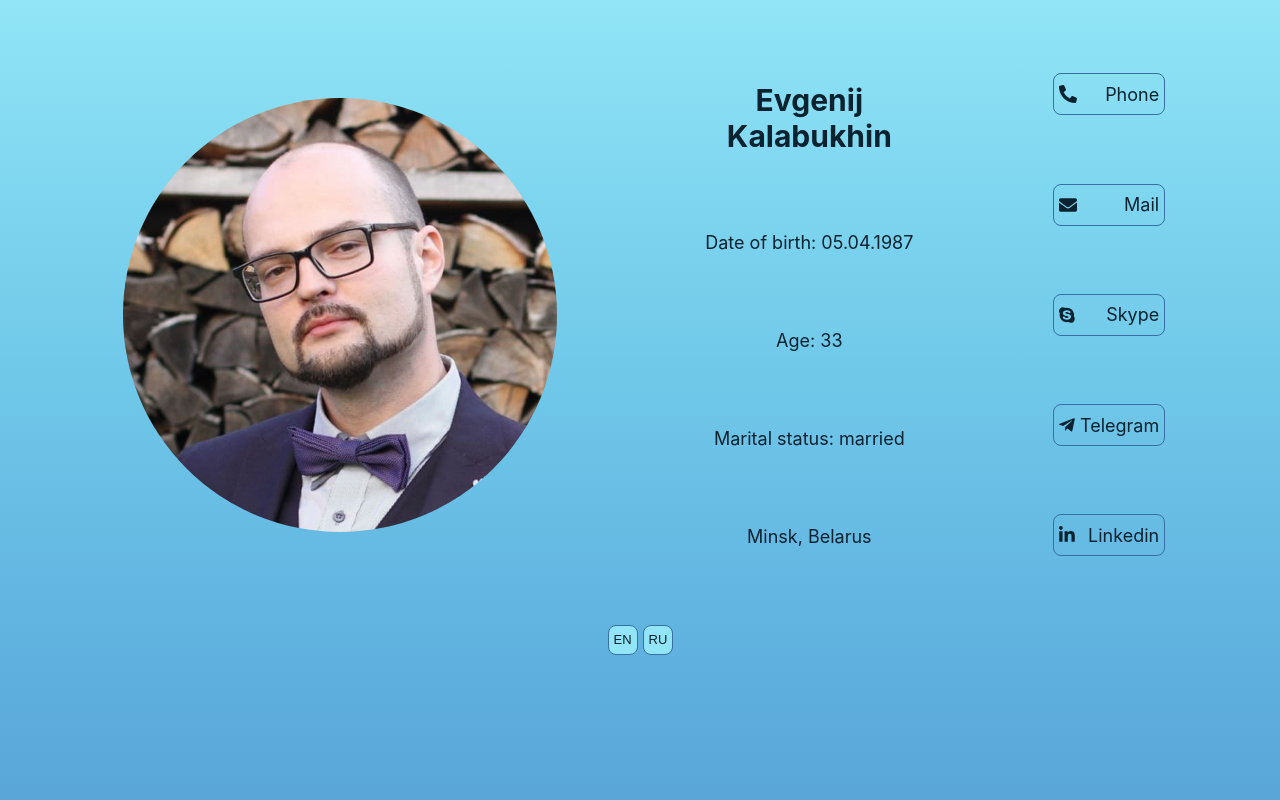
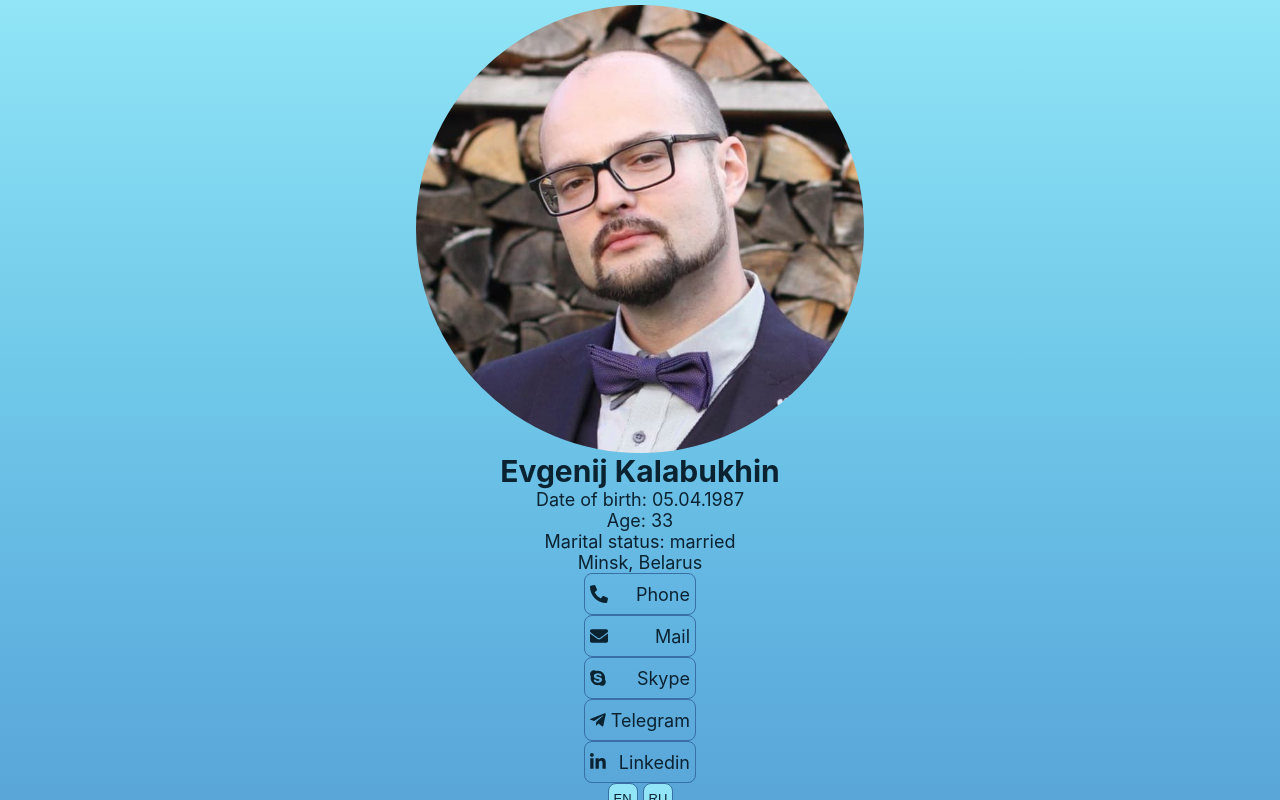
Before and after one commit to EK-machine/promo, a React (Create React App) app: page / in a window 1280 px wide. Shown: the top 800 px of the page. Built offline with nearby package versions, Linux system fonts and the light colour scheme.

Commit message:
made preheader opacity container for intersection

```diff
--- a/src/components/Preheader.jsx
+++ b/src/components/Preheader.jsx
@@ -22,13 +22,15 @@ function Preheader() {
     intersection && intersection.intersectionRatio > 0.35;
 
   const preheaderClasses = isPreheaderVisible
-    ? classNames('preheader__container', 'preheader__container_visible')
-    : classNames('header__opacity-container');
-
-  classNames('preheader__container');
+    ? classNames(
+        'preheader__opacity-container',
+        'preheader__opacity-container_visible',
+      )
+    : classNames('preheader__opacity-container');
 
   return (
-    <div ref={preheaderRef} className={preheaderClasses}>
+    <div ref={preheaderRef} className="preheader__container">
+      <div className={preheaderClasses}>
         <section className="preheader__item preheader__img-container">
           <img
             className="preheader__avatar"
@@ -99,6 +101,7 @@ function Preheader() {
           </button>
         </div>
       </div>
+    </div>
   );
 }
 
--- a/src/components/preheader.css
+++ b/src/components/preheader.css
@@ -17,10 +17,13 @@
   height: 100vh;
   position: sticky;
   top: 0px;
+}
+
+.preheader__opacity-container {
   opacity: 0;
 }
 
-.preheader__container_visible {
+.preheader__opacity-container_visible {
   opacity: 1;
 }
 
```
Lines whose indentation alone changed are shown as unchanged.
